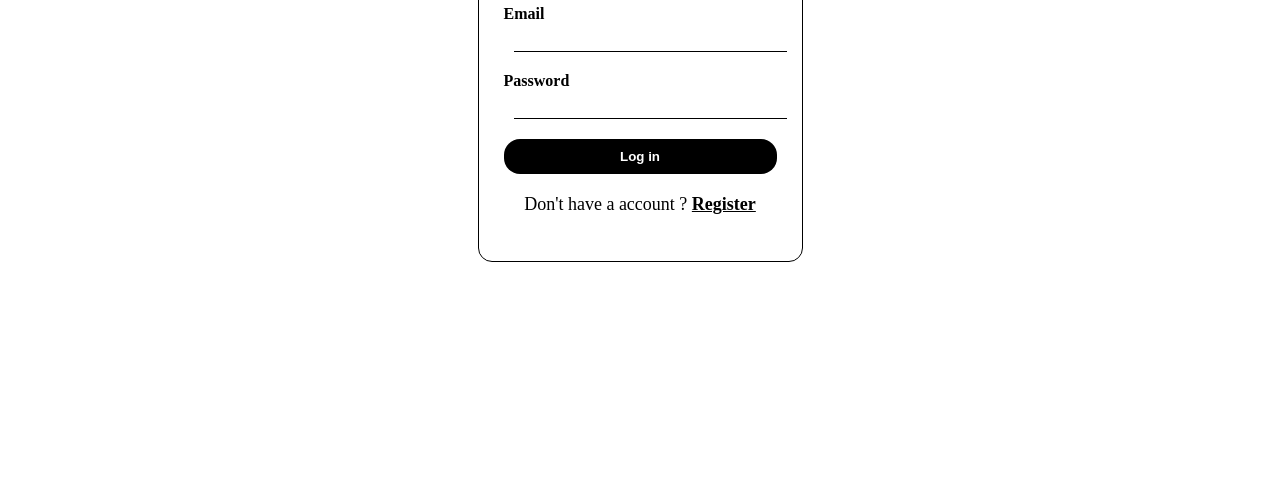
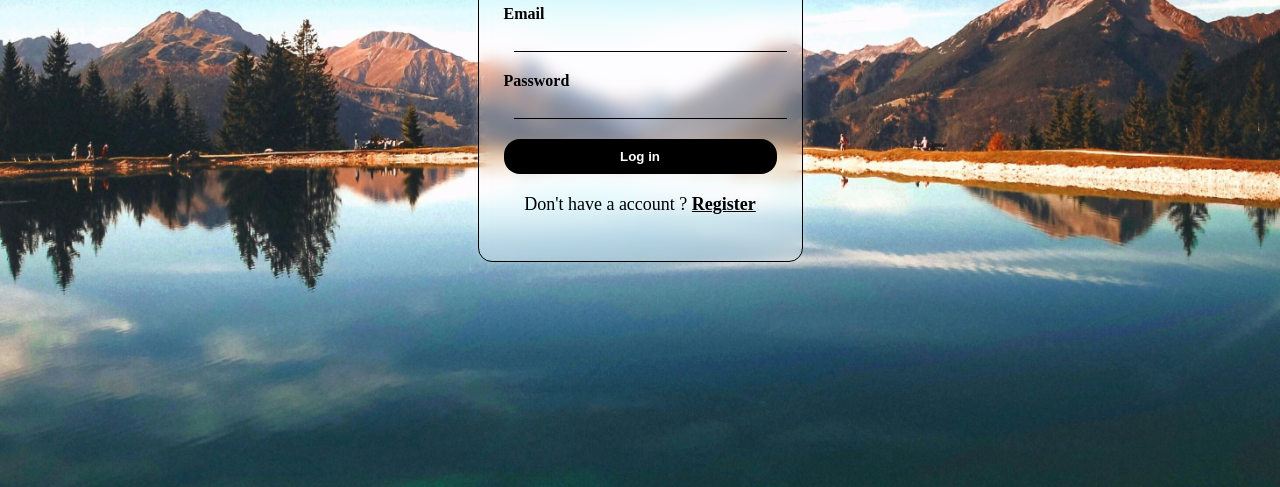
Before and after one commit to Vanshikagup2206/Login-page-with-glass-morphic-effect, a plain HTML site: page index.html in a window 1280 px wide. Shown: the part 313-800 px from the top of the page. Drawn offline with Linux system fonts and the light colour scheme.

Commit message:
style.css

```diff
--- a/style.css
+++ b/style.css
@@ -4,7 +4,7 @@
     box-sizing: border-box;
 }
 body{
-    background-image: url('images/scenery.jpg');
+    background-image: url('scenery.jpg');
     background-size: cover;
     background-repeat: no-repeat;
     font-family:'Times New Roman', Times, serif
```
